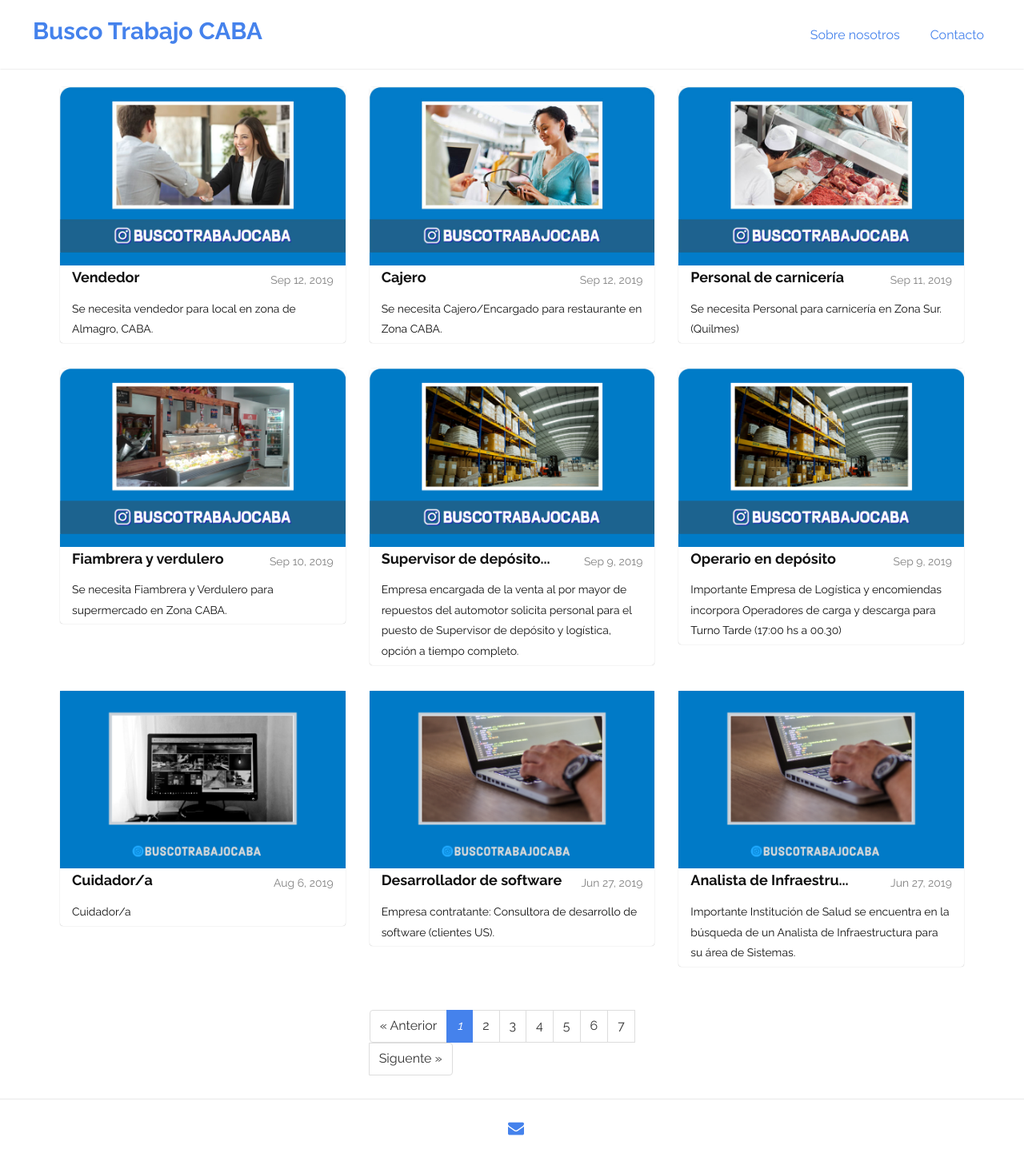
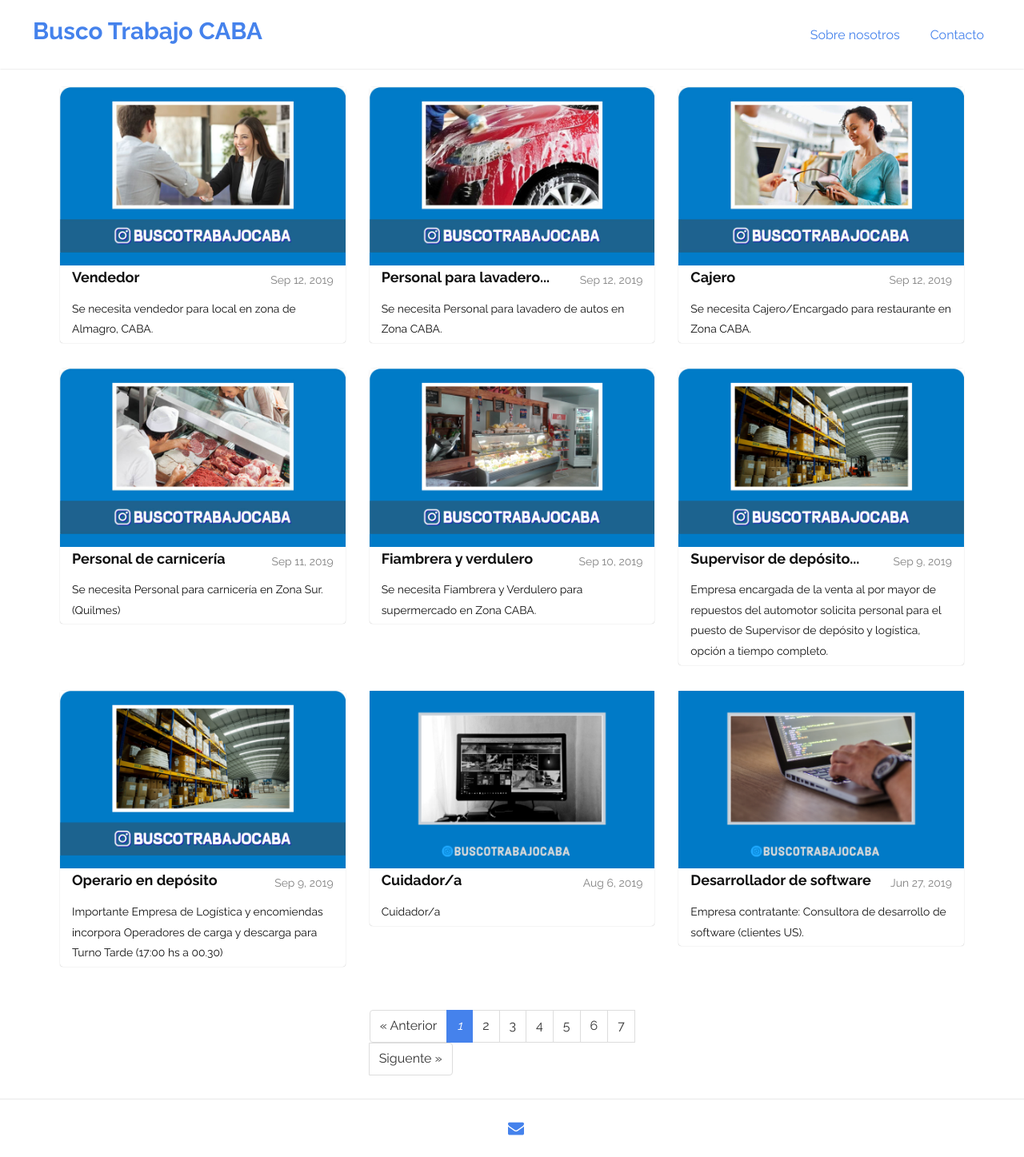
Before and after one commit to Lucas68747/buscotrabajoargentina.github.io, a Jekyll site: the page built from index.html, in a window 1280 px wide. Shown: the whole page at 80% size. Built offline with Jekyll 4.4.1, drawn with Linux system fonts in a browser that asks for light colours; the list of posts is cut into pages by our own code.

Commit message:
Update from Forestry.io buscotrabajoargentina@hotmail.com updated _posts/2019-09-12-personal-para-lavadero-de-autos.md buscotrabajoargentina@hotmail.com deleted _drafts/personal-para-lavadero-de-autos.md

```diff
--- a/_drafts/personal-para-lavadero-de-autos.md
+++ b/_posts/2019-09-12-personal-para-lavadero-de-autos.md
@@ -1,8 +1,8 @@
 ---
 layout: post
 title: Personal para lavadero de autos
-categories: ''
-img: ''
+categories: lavadero de autos
+img: "/lavadero de autos.jpg"
 
 ---
 Se necesita Personal para lavadero de autos en Zona CABA.
```
Also changed, not shown: .forestry/front_matter/templates/post.yml.
